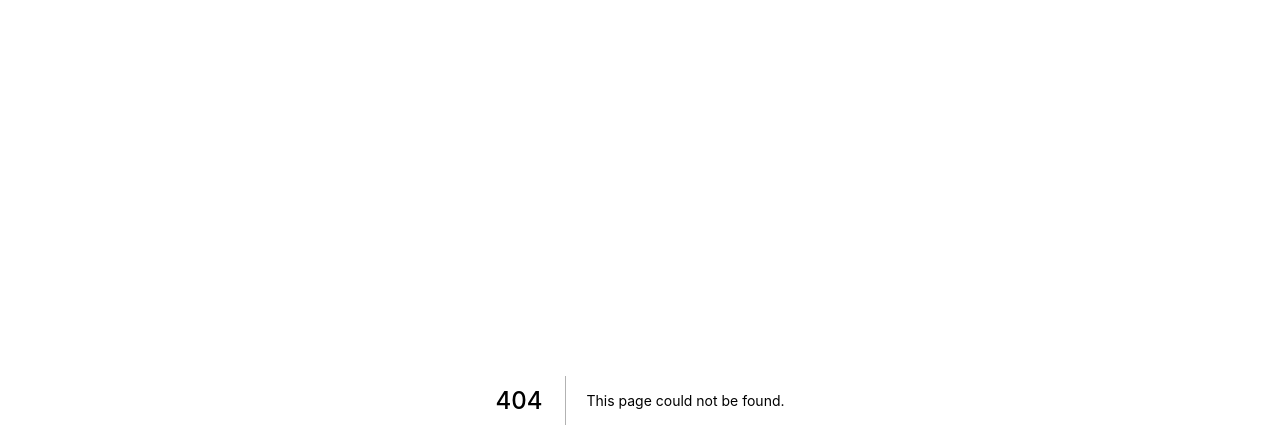
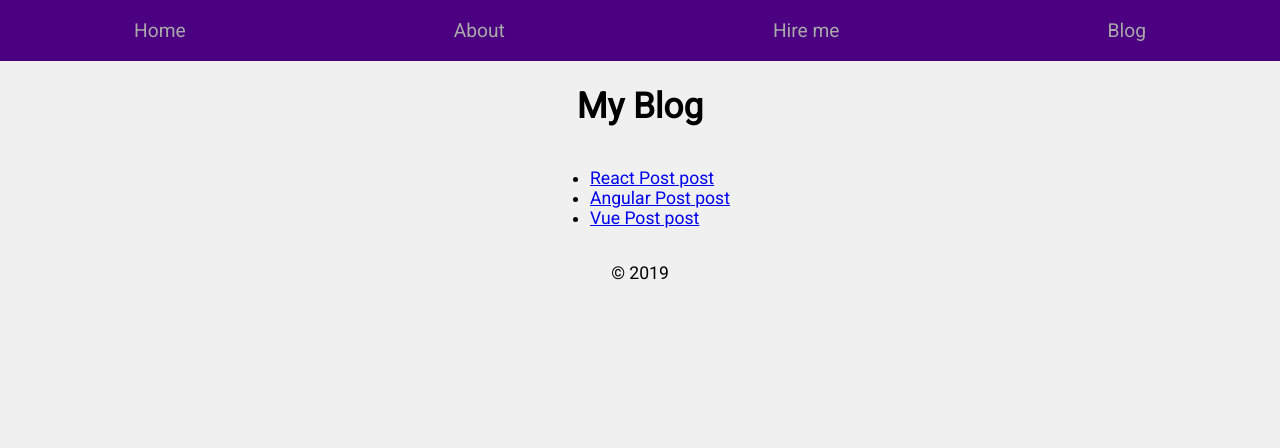
Before and after one commit to SHANbic/next-portfolio, a Next.js app: page /blog in a window 1280 px wide. Before the commit this address had no page. Shown: the top 448 px of the page. Built offline with nearby package versions, Linux system fonts and the light colour scheme; a small style sheet from the web is missing.

Commit message:
Added blog and posts pages

```diff
--- a/components/Layout.js
+++ b/components/Layout.js
@@ -26,6 +26,9 @@ export default ({ children, title }) => (
       </Link>
       <Link href="/hireme">
         <a>Hire me</a>
+      </Link>
+      <Link href="/blog">
+        <a>Blog</a>
       </Link>
     </header>
     <h1>{title}</h1>
--- a/pages/_error.js
+++ b/pages/_error.js
@@ -3,7 +3,7 @@ import Layout from '../components/Layout';
 export default ({ statusCode }) => (
   <Layout title="error">
     {statusCode
-      ? `Could not load you user data: Status Code ${statusCode}`
+      ? `Could not load your user data: Status Code ${statusCode}`
       : "Couldn't get that page, Sorry"}
   </Layout>
 );
--- /dev/null
+++ b/pages/blog.js
@@ -0,0 +1,22 @@
+import Layout from '../components/Layout';
+import Link from 'next/link';
+
+const PostLink = ({ title, slug }) => {
+  return (
+    <li>
+      <Link href={`/post?title=${title}`} as={slug}>
+        <a>{title} post</a>
+      </Link>
+    </li>
+  );
+};
+
+export default () => (
+  <Layout title="My Blog">
+    <ul>
+      <PostLink slug="react-post" title="React Post" />
+      <PostLink slug="angular-post" title="Angular Post" />
+      <PostLink slug="vue-post" title="Vue Post" />
+    </ul>
+  </Layout>
+);
```
Also changed, not shown: pages/post.js (added, +10 -0 lines).
